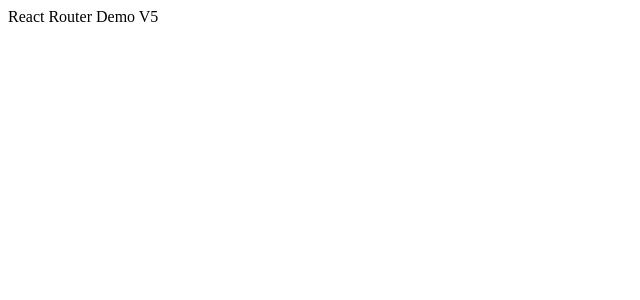
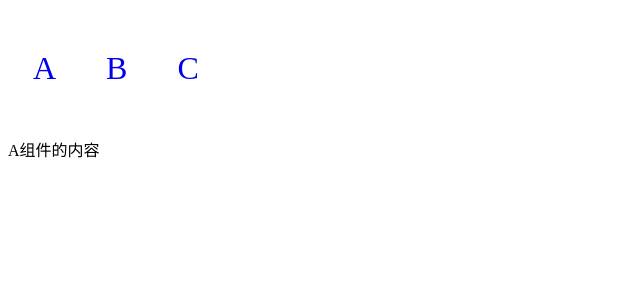
Before and after one commit to stevenliu986/react-router-demo, a React (Vite) app: page / in a window 1280 px wide. Shown: the top 300 px of the page, without its empty margins (0-640 px from the left). Built offline with nearby package versions, Linux system fonts and the light colour scheme.

Commit message:
modified:   package-lock.json 	modified:   package.json 	modified:   src/App.jsx 	new file:   src/views/A.jsx 	new file:   src/views/B.jsx 	new file:   src/views/C.jsx

```diff
--- a/package.json
+++ b/package.json
@@ -13,7 +13,8 @@
     "antd": "^5.7.1",
     "react": "^18.2.0",
     "react-dom": "^18.2.0",
-    "react-router-dom": "^5.3.4"
+    "react-router-dom": "^5.3.4",
+    "styled-components": "^6.0.4"
   },
   "devDependencies": {
     "@types/react": "^18.2.14",
--- a/src/App.jsx
+++ b/src/App.jsx
@@ -1,5 +1,66 @@
+import { HashRouter, Link, Redirect, Route, Switch } from "react-router-dom";
+import styled from "styled-components";
+import A from "./views/A";
+import B from "./views/B";
+import C from "./views/C";
 function App() {
-  return <>React Router Demo V5</>;
+  const Nav = styled.nav`
+    margin: 50px auto;
+    a {
+      text-decoration: none;
+      padding: 10px 25px;
+      font-size: 32px;
+
+      &:hover {
+        color: lightblue;
+        border-bottom: 2px solid #00a4ff;
+      }
+    }
+  `;
+
+  return (
+    // 使用<HashRouter>将所有的内容包裹起来，开启hash路由
+    // Link实现路由切换/跳转组件
+    <HashRouter>
+      {/* 导航部分 */}
+      <Nav>
+        <Link to="/">A</Link>
+        <Link to="/b">B</Link>
+        <Link to="/c">C</Link>
+      </Nav>
+
+      {/* 路由容器：每一次页面加载或路由切换完毕，都会根据当前的哈希值和每一个Route进行匹配，
+      将匹配到的组件放到容器中渲染 */}
+      <div className="content">
+        {/* Switch确保路由中只要有一个匹配，则不再向下匹配。exact：设置匹配模式为精确匹配 */}
+        <Switch>
+          <Route exact path="/" component={A} />
+          <Route path="/b" component={B} />
+          <Route path="/c" component={C} />
+          <Route
+            path="/d"
+            render={() => {
+              /*
+                当路由匹配后，先执行render函数，返回的就是我们要渲染的组件，在此函数中可以写一些逻辑，
+                如：登录状态检测等
+              */
+              let isLogin = true;
+              if (isLogin) {
+                return <C />;
+              }
+              return <Redirect to="/login" />;
+            }}
+          />
+          {/* path设置为“*”或不写表示上述都不匹配，则执行这个规则
+          <Route path="*" component={404页面} />
+          <Redirect from="" to="/" exact/>
+          from: 从哪个地址来，to：重定向的地址，exact：开启精确匹配
+          */}
+          <Redirect />
+        </Switch>
+      </div>
+    </HashRouter>
+  );
 }
 
 export default App;
--- /dev/null
+++ b/src/views/A.jsx
@@ -0,0 +1,7 @@
+import React from "react";
+
+const A = () => {
+  return <div className="box">A组件的内容</div>;
+};
+
+export default A;
--- /dev/null
+++ b/src/views/B.jsx
@@ -0,0 +1,7 @@
+import React from "react";
+
+const B = () => {
+  return <div className="box">B组件的内容</div>;
+};
+
+export default B;
--- /dev/null
+++ b/src/views/C.jsx
@@ -0,0 +1,7 @@
+import React from "react";
+
+const C = () => {
+  return <div className="box">C组件的内容</div>;
+};
+
+export default C;
```
Also changed, not shown: 1 other file (tests, documents, lock files or other folders).
